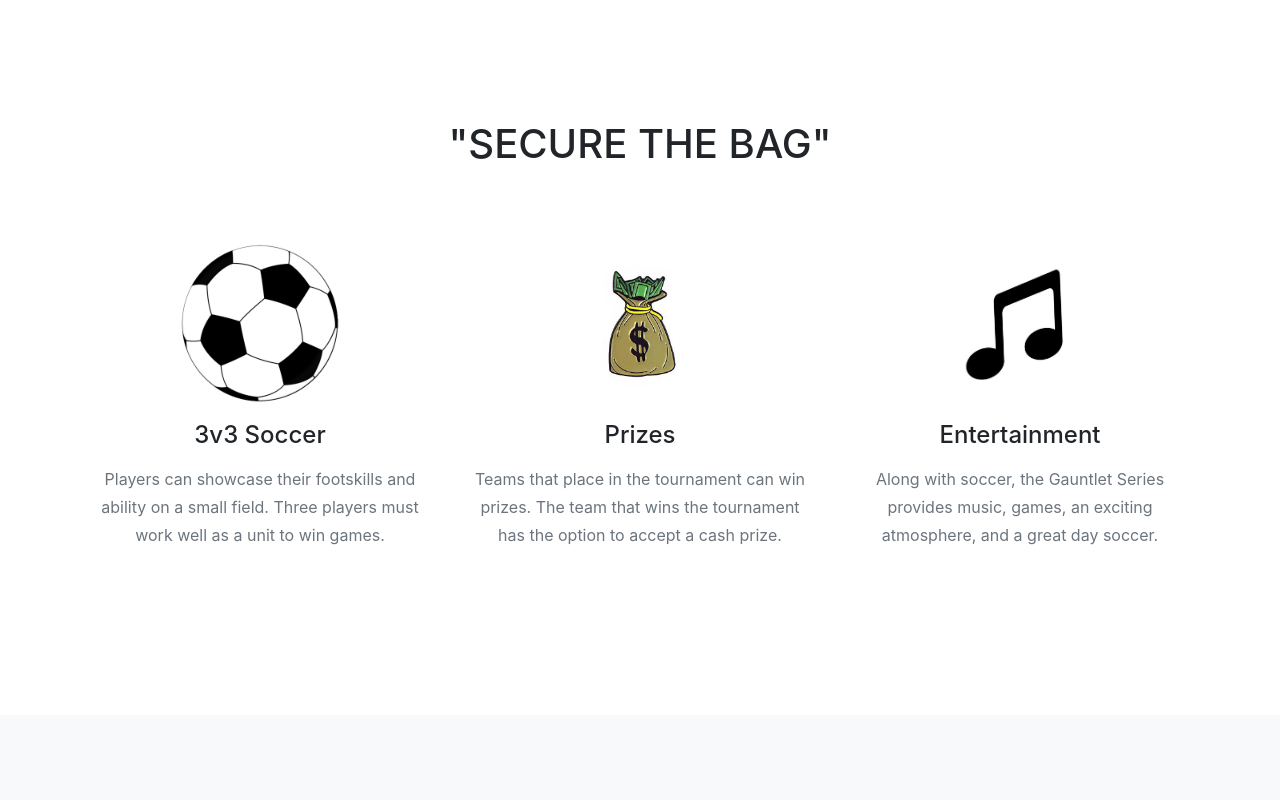
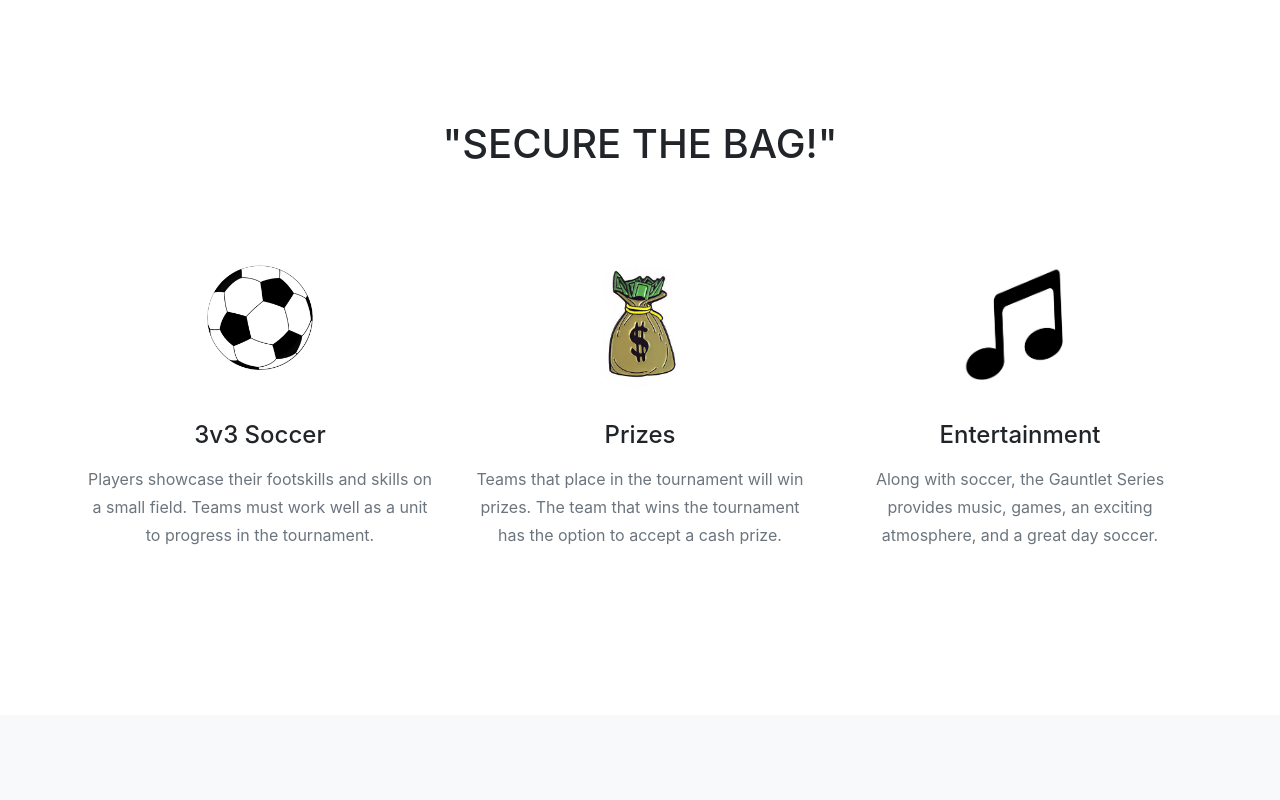
Before and after one commit to chandlergershey/thegauntletseries, a website with bundled scripts: page index.html in a window 1280 px wide. Shown: the part 680-1480 px from the top of the page. Built offline with nearby package versions, Linux system fonts and the light colour scheme; a web font is replaced by a local one.

Commit message:
New css and html changes

```diff
--- a/css/agency.css
+++ b/css/agency.css
@@ -192,7 +192,13 @@ header.masthead .intro-text .intro-heading {
   color: transparent;
   line-height: 50px;
   margin-bottom: 25px;
-  font-family: 'Montserrat', -apple-system, BlinkMacSystemFont, 'Segoe UI', Roboto, 'Helvetica Neue', Arial, sans-serif, 'Apple Color Emoji', 'Segoe UI Emoji', 'Segoe UI Symbol', 'Noto Color Emoji';
+  /* font-family: 'Montserrat', -apple-system, BlinkMacSystemFont, 'Segoe UI', Roboto, 'Helvetica Neue', Arial, sans-serif, 'Apple Color Emoji', 'Segoe UI Emoji', 'Segoe UI Symbol', 'Noto Color Emoji'; */
+  font-family: inherit;
+}
+
+.soccer-ball{
+  width:67%;
+  vertical-align: bottom;
 }
 
 @media (min-width: 768px) {
--- a/index.html
+++ b/index.html
@@ -53,7 +53,7 @@
             <a class="nav-link js-scroll-trigger" href="#contact">Contact</a>
           </li>
           <li class="nav-item">
-            <a class="nav-link js-scroll-trigger">Sign Up</a>
+            <a class="nav-link js-scroll-trigger" href="https://docs.google.com/forms/d/e/1FAIpQLSe-GPFIhkiGu4E8IBrp4_jbpjcj8CGG_JZBUWdJMliC8O3Tcg/viewform?embedded=true">Sign Up</a>
           </li>
         </ul>
       </div>
@@ -65,7 +65,7 @@
     <div class="container">
       <div class="intro-text">
         <div class="intro-lead-in"></div>
-        <div class="intro-heading text-uppercase">Secure the bag</div>
+        <div class="intro-heading text-uppercase">"Secure the bag!"</div>
       </div>
     </div>
   </header>
@@ -75,24 +75,24 @@
     <div class="container">
       <div class="row">
         <div class="col-lg-12 text-center">
-          <h2 class="section-heading text-uppercase">"Secure The Bag"</h2>
+          <h2 class="section-heading text-uppercase">"Secure The Bag!"</h2>
           <h3 class="section-subheading text-muted"></h3>
         </div>
       </div>
       <div class="row text-center">
         <div class="col-md-4">
           <span class="fa-stack fa-4x image-margin">
-            <img class="rounded-circle img-fluid" src="img/secure/ball.jpg" alt="">
+            <img class="rounded-circle img-fluid soccer-ball" src="img/secure/ball.jpg" alt="">
           </span>
           <h4 class="service-heading">3v3 Soccer</h4>
-          <p class="text-muted">Players can showcase their footskills and ability on a small field. Three players must work well as a unit to win games.</p>
+          <p class="text-muted">Players showcase their footskills and skills on a small field. Teams must work well as a unit to progress in the tournament.</p>
         </div>
         <div class="col-md-4">
           <span class="fa-stack fa-4x image-margin">
             <img class="rounded-circle img-fluid" src="img/secure/bag.jpg" alt="">
           </span>
           <h4 class="service-heading">Prizes</h4>
-          <p class="text-muted">Teams that place in the tournament can win prizes. The team that wins the tournament has the option to accept a cash prize.</p>
+          <p class="text-muted">Teams that place in the tournament will win prizes. The team that wins the tournament has the option to accept a cash prize.</p>
         </div>
         <div class="col-md-4">
           <span class="fa-stack fa-4x image-margin">
@@ -276,7 +276,7 @@
       <div class="row">
         <div class="col-lg-12 text-center">
           <h2 class="section-heading text-uppercase">The Gauntlet Series Founders</h2>
-          <h3 class="section-subheading text-muted">The Gauntlet Series Soccer Tournament was created by 2016 graduates of Chippewa High School in 2017. We wanted to play soccer and the best way to do that was to create a mini tournament and invite our friends.
+          <h3 class="section-subheading text-muted">The Gauntlet Series Soccer Tournament was founded in 2017 by former Chippewa High School varsity soccer players. We wanted to play soccer and the best way to do that was to host a mini tournament and invite our friends.
             Little did we know that the tournament would turn into an annual event. It's been exciting meeting new players and watching teams from different backgrounds compete against one another. We are also very fortunate to learn about business, leadership, teamwork, and problem-solving through this tournament.</h3>
         </div>
       </div>
@@ -313,7 +313,7 @@
           <div class="team-member">
             <img class="mx-auto rounded-circle" src="img/team/3.jpg" alt="">
             <h4>Jaden Bullen-Kidd</h4>
-            <p class="text-muted">Recruitment & Logistics</p>
+            <p class="text-muted">Strategy Management & Logistics</p>
             <ul class="list-inline social-buttons">
               <li class="list-inline-item">
                 <a href="https://www.linkedin.com/in/jaden-bullen-kidd-384712126/">
```
Also changed, not shown: css/agency.min.css, 3 other files.
